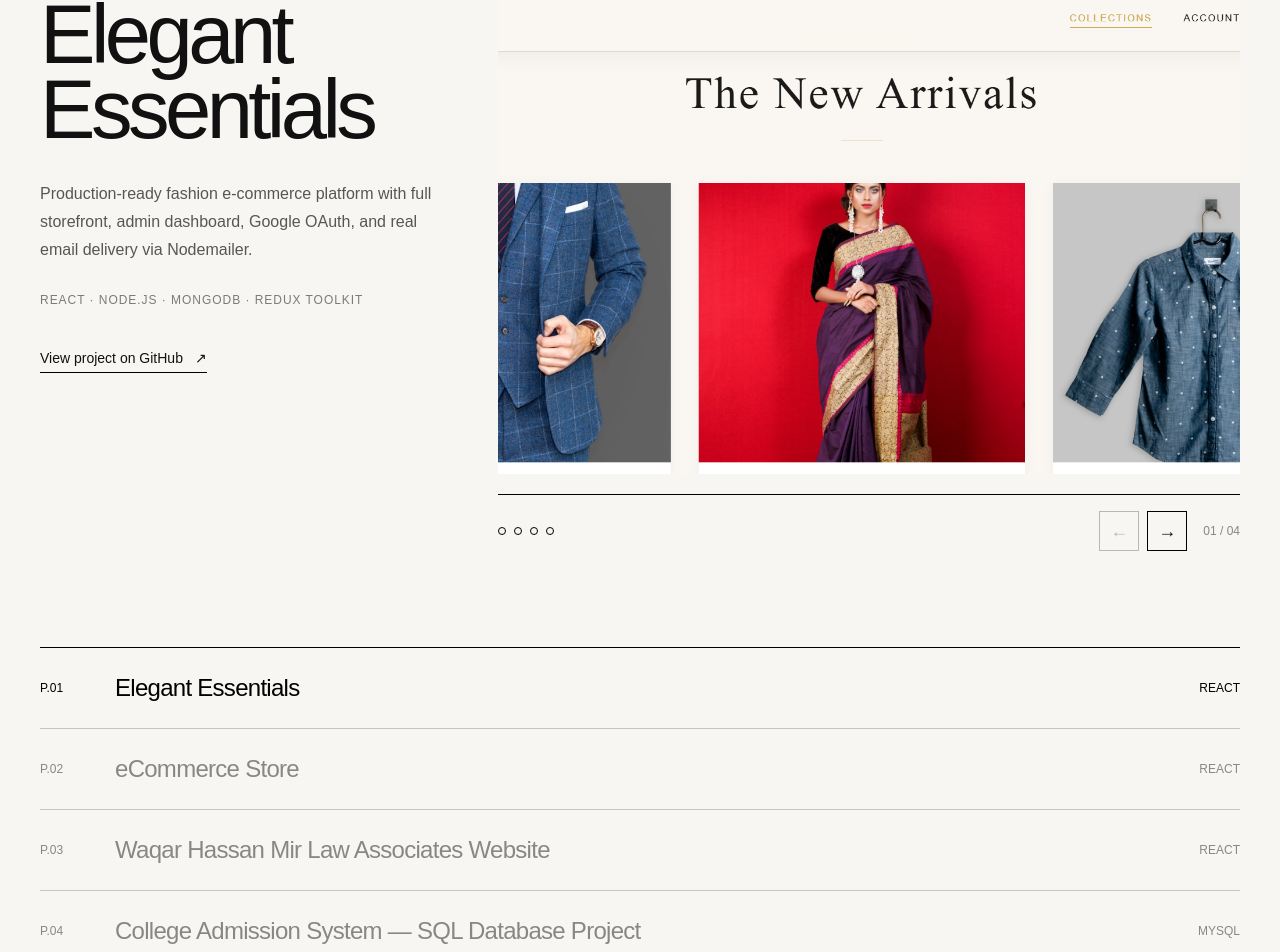
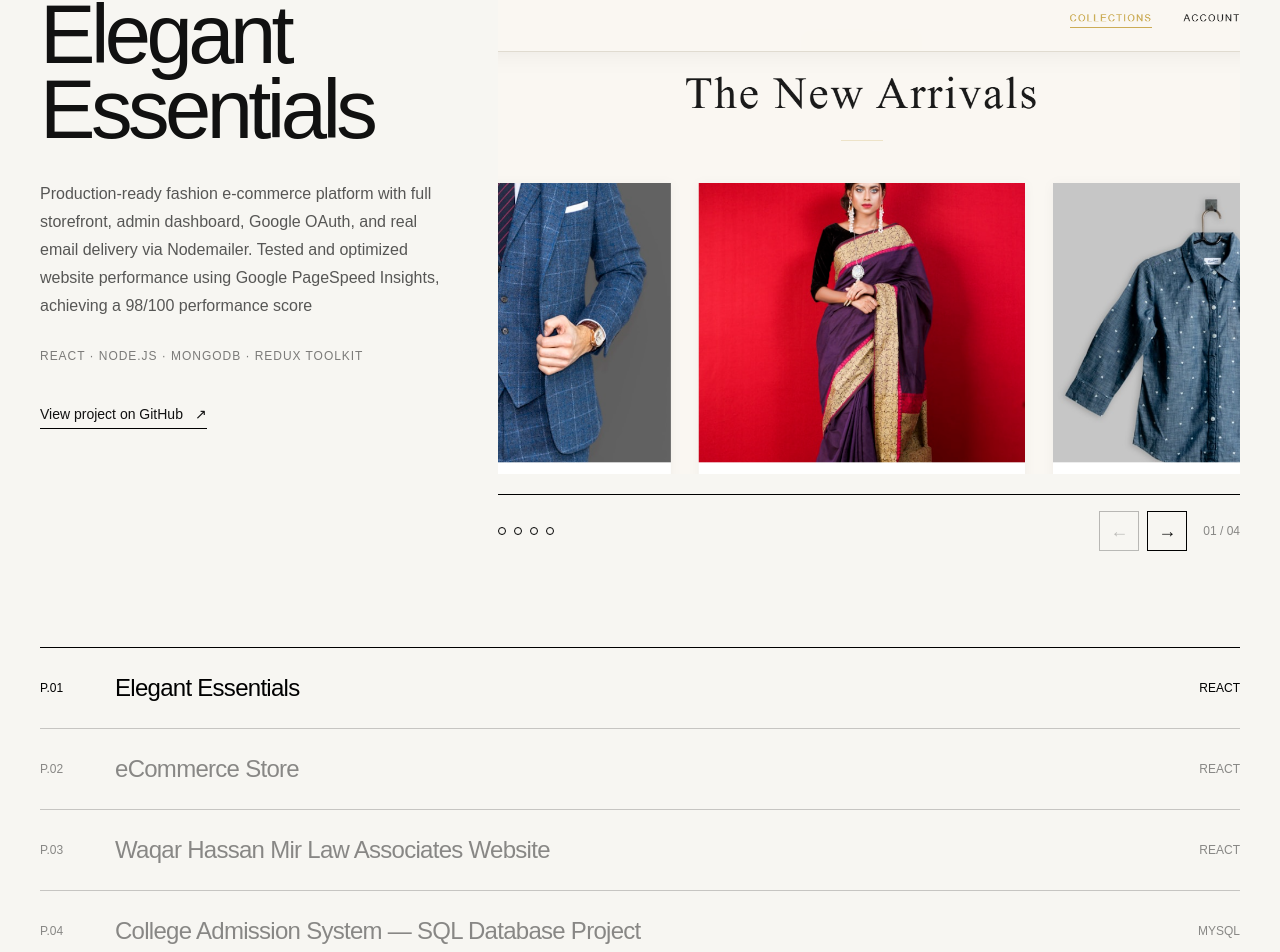
Before and after one commit to HamzaHassanMir/PORTFOLIO-WEBSITE, a Next.js app: page / in a window 1280 px wide. Shown: the part 4281-5233 px from the top of the page. Built offline with nearby package versions, Linux system fonts and the light colour scheme; a web font is replaced by a local one.

Commit message:
edited desc for elegant essentials.

```diff
--- a/app/page.tsx
+++ b/app/page.tsx
@@ -63,7 +63,7 @@ const projects = [
     title: "Elegant Essentials",
     stack: "React · Node.js · MongoDB · Redux Toolkit",
     description:
-      "Production-ready fashion e-commerce platform with full storefront, admin dashboard, Google OAuth, and real email delivery via Nodemailer.",
+      "Production-ready fashion e-commerce platform with full storefront, admin dashboard, Google OAuth, and real email delivery via Nodemailer. Tested and optimized website performance using Google PageSpeed Insights, achieving a 98/100 performance score",
     github: "https://github.com/HamzaHassanMir/Elegant-Essentials.git",
     image: "/elegant essentials.png",
   },
```
